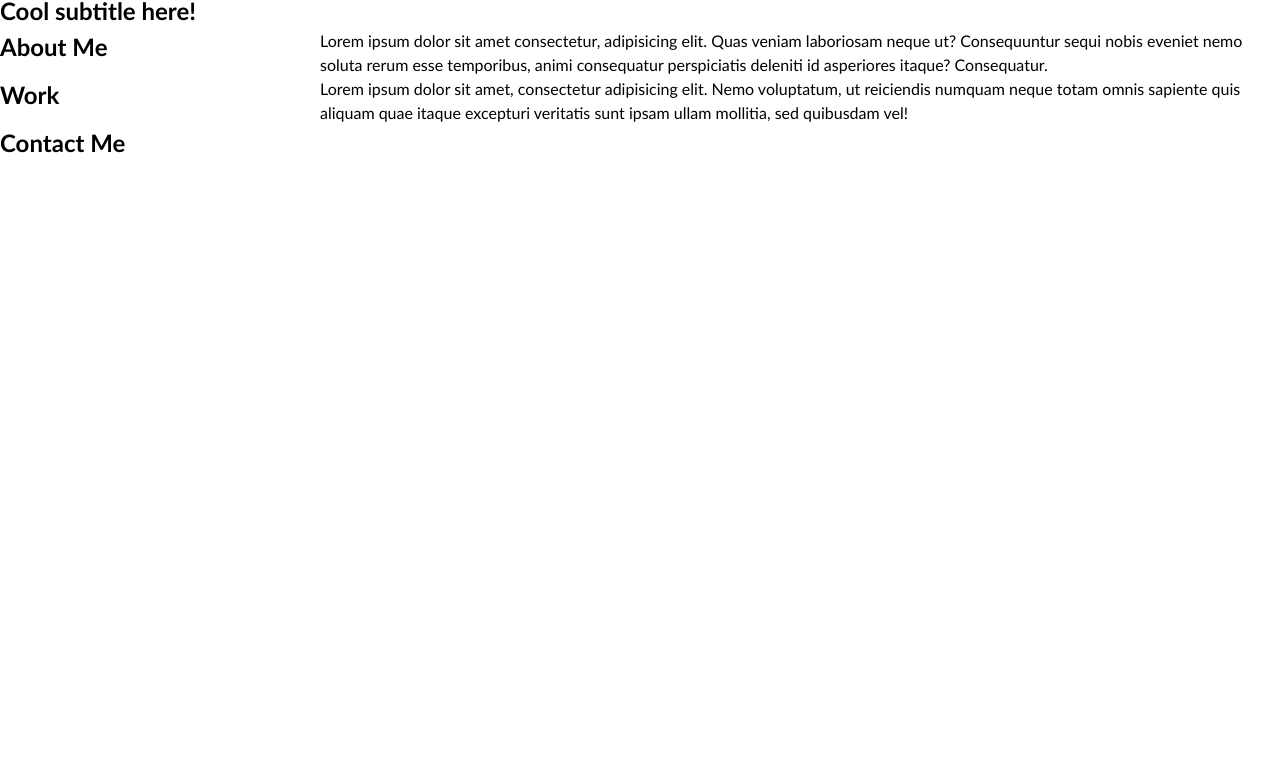
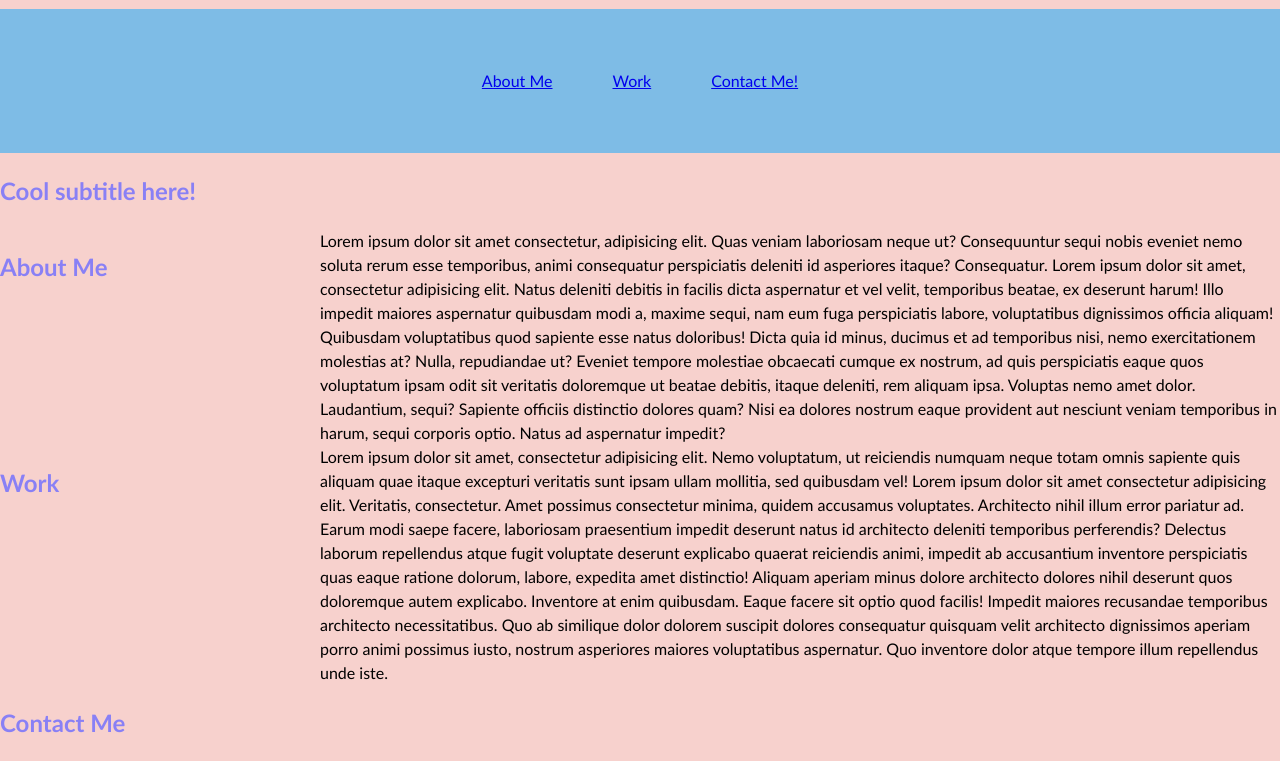
Before and after one commit to LantianPinkney/Portfolio, a plain HTML site: page index.html in a window 1280 px wide. Shown: the part 55-816 px from the top of the page. Drawn offline with Linux system fonts and the light colour scheme.

Commit message:
added background colour to body and nav class

```diff
--- a/css/style.css
+++ b/css/style.css
@@ -7,10 +7,10 @@ body {
   padding: 0;
   font-family: 'Trebuchet MS', 'Lucida Sans Unicode', 'Lucida Grande', 'Lucida Sans', Arial, sans-serif;
   line-height: 1.5;
+  background-color: #F7D1CD;
 }
 
 h1,
-h2,
 h3,
 h4,
 h5,
@@ -18,8 +18,24 @@ h6 {
   margin: 0;
 }
 
+h2{
+  color: #8980F5;
+}
+
 p {
   margin: 0;
+}
+
+nav{
+  background-color: #7EBCE6;
+  height: auto;
+}
+
+ul, li{
+  display: flex;
+  padding: 30px;
+  flex-direction: row;
+  justify-content: center;
 }
 
 
@@ -30,7 +46,9 @@ p {
   display: grid;
   grid-template-columns: 25% 75%;
 
+
 }
 .page-section{
-
+  display: flex;
+  justify-content: space-between;
 }
--- a/index.html
+++ b/index.html
@@ -5,16 +5,27 @@
   <meta charset="UTF-8">
   <meta name="viewport" content="width=device-width, initial-scale=1.0">
   <meta http-equiv="X-UA-Compatible" content="ie=edge">
-  <title>Lernantino // Web Developer</title>
+  <title>Lantian Pinkney // Web Developer</title>
   <link rel="stylesheet" href="./css/style.css" />
 </head>
 
 <body>
   <!-- main logo / nav -->
   <header>
-    <h1>Lernantino</h1>
+    <h1>Lantian Pinkney</h1>
     <nav>
-    </nav>
+      <ul>
+        <li>
+            <a href="#about-me">About Me</a>
+        </li>
+        <li>
+            <a href="#work">Work</a>
+        </li>
+        <li>
+            <a href="#contat-me!">Contact Me!</a>
+        </li>
+    </ul>
+  </nav>
   </header>
 
   <!-- hero banner -->
@@ -27,20 +38,24 @@
   <main class="container">
     <!-- about me -->
     <section class="page-section" id="about">
+      <section>
       <h2>About Me</h2>
     </section>
+    </section>
+    <section>Lorem ipsum dolor sit amet consectetur, adipisicing elit. Quas veniam laboriosam neque ut? Consequuntur sequi nobis eveniet nemo soluta rerum esse temporibus, animi consequatur perspiciatis deleniti id asperiores itaque? Consequatur. Lorem ipsum dolor sit amet, consectetur adipisicing elit. Natus deleniti debitis in facilis dicta aspernatur et vel velit, temporibus beatae, ex deserunt harum! Illo impedit maiores aspernatur quibusdam modi a, maxime sequi, nam eum fuga perspiciatis labore, voluptatibus dignissimos officia aliquam! Quibusdam voluptatibus quod sapiente esse natus doloribus! Dicta quia id minus, ducimus et ad temporibus nisi, nemo exercitationem molestias at? Nulla, repudiandae ut? Eveniet tempore molestiae obcaecati cumque ex nostrum, ad quis perspiciatis eaque quos voluptatum ipsam odit sit veritatis doloremque ut beatae debitis, itaque deleniti, rem aliquam ipsa. Voluptas nemo amet dolor. Laudantium, sequi? Sapiente officiis distinctio dolores quam? Nisi ea dolores nostrum eaque provident aut nesciunt veniam temporibus in harum, sequi corporis optio. Natus ad aspernatur impedit?</section>
 
-    <section>Lorem ipsum dolor sit amet consectetur, adipisicing elit. Quas veniam laboriosam neque ut? Consequuntur sequi nobis eveniet nemo soluta rerum esse temporibus, animi consequatur perspiciatis deleniti id asperiores itaque? Consequatur.</section>
     <!-- portfolio container -->
     <section class="page-section" id="work">
       <h2>Work</h2>
     </section>
+    <section>Lorem ipsum dolor sit amet, consectetur adipisicing elit. Nemo voluptatum, ut reiciendis numquam neque totam omnis sapiente quis aliquam quae itaque excepturi veritatis sunt ipsam ullam mollitia, sed quibusdam vel! Lorem ipsum dolor sit amet consectetur adipisicing elit. Veritatis, consectetur. Amet possimus consectetur minima, quidem accusamus voluptates. Architecto nihil illum error pariatur ad. Earum modi saepe facere, laboriosam praesentium impedit deserunt natus id architecto deleniti temporibus perferendis? Delectus laborum repellendus atque fugit voluptate deserunt explicabo quaerat reiciendis animi, impedit ab accusantium inventore perspiciatis quas eaque ratione dolorum, labore, expedita amet distinctio! Aliquam aperiam minus dolore architecto dolores nihil deserunt quos doloremque autem explicabo. Inventore at enim quibusdam. Eaque facere sit optio quod facilis! Impedit maiores recusandae temporibus architecto necessitatibus. Quo ab similique dolor dolorem suscipit dolores consequatur quisquam velit architecto dignissimos aperiam porro animi possimus iusto, nostrum asperiores maiores voluptatibus aspernatur. Quo inventore dolor atque tempore illum repellendus unde iste.</section>
 
-    <section>Lorem ipsum dolor sit amet, consectetur adipisicing elit. Nemo voluptatum, ut reiciendis numquam neque totam omnis sapiente quis aliquam quae itaque excepturi veritatis sunt ipsam ullam mollitia, sed quibusdam vel!</section>
     <!-- contact -->
     <section class="page-section contact" id="contact">
       <h2>Contact Me</h2>
     </section>
+
+
   </main>
 </body>
 
```
